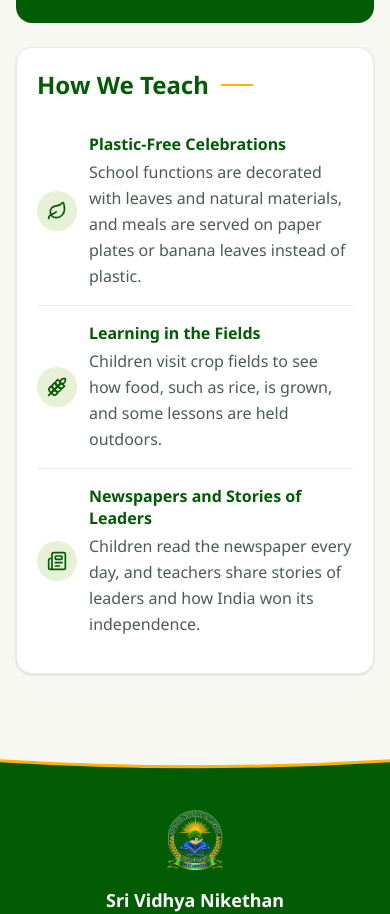
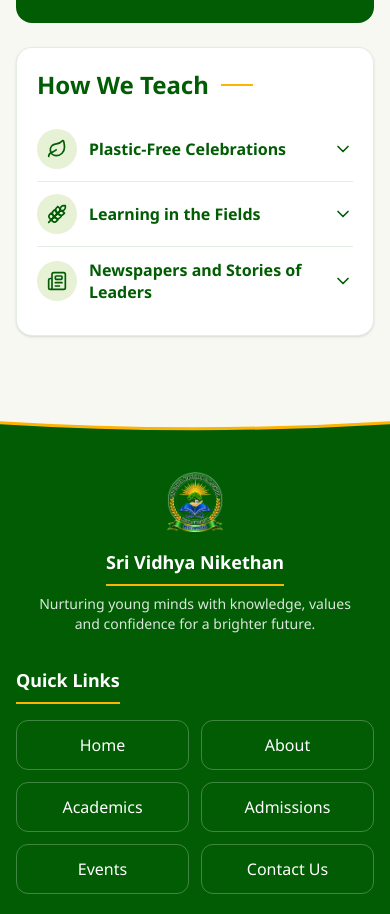
Before and after one commit to SASIKUMAR-109/school-website, a Next.js app in the folder school-site/: page /en/about in a window 390 px wide. Shown: the part 1186-2100 px from the top of the page. Built offline with nearby package versions, Linux system fonts and the light colour scheme.

Commit message:
About page: compact How We Teach on mobile

```diff
--- a/school-site/app/[locale]/about/page.tsx
+++ b/school-site/app/[locale]/about/page.tsx
@@ -9,6 +9,7 @@ import {
   GraduationCap,
   Award,
   Target,
+  ChevronDown
 } from 'lucide-react';
 
 export default async function AboutPage() {
@@ -151,7 +152,7 @@ export default async function AboutPage() {
               <span className="h-0.5 w-8 bg-accent" aria-hidden="true"></span>
             </div>
 
-            <div className="mt-4 flex flex-1 flex-col divide-y divide-primary/10">
+            <div className="mt-4 hidden flex-1 flex-col divide-y divide-primary/10 lg:flex">
               {highlights.map((item) => (
                 <div className="flex flex-1 items-center gap-3 py-4 lg:gap-4" key={item.title}>
                   <div className="flex size-10 shrink-0 items-center justify-center rounded-full bg-surface-alt text-primary lg:size-12">
@@ -170,6 +171,25 @@ export default async function AboutPage() {
                 </div>
               ))}
             </div>
+            <div className="mt-4 divide-y divide-primary/10 lg:hidden">
+              {highlights.map((item) => (
+                <details className="group py-3" key={item.title}>
+                  <summary className="flex cursor-pointer list-none items-center gap-3 [&::-webkit-details-marker]:hidden">
+                    <div className="flex size-10 shrink-0 items-center justify-center rounded-full bg-surface-alt text-primary">
+                      <item.Icon className="size-5" aria-hidden="true" />
+                    </div>
+                    <h3 className={`font-bold text-primary ${isTe ? 'leading-[1.4]' : 'leading-snug'}`}>
+                      {item.title}
+                    </h3>
+                    <ChevronDown
+                      className="ml-auto size-5 shrink-0 text-primary transition-transform group-open:rotate-180"
+                      aria-hidden="true"
+                    />
+                  </summary>
+                  <p className="mt-2 pl-[52px] leading-relaxed text-text-muted">{item.body}</p>
+                </details>
+              ))}
+            </div>
           </article>
         </div>
       </section>
```
